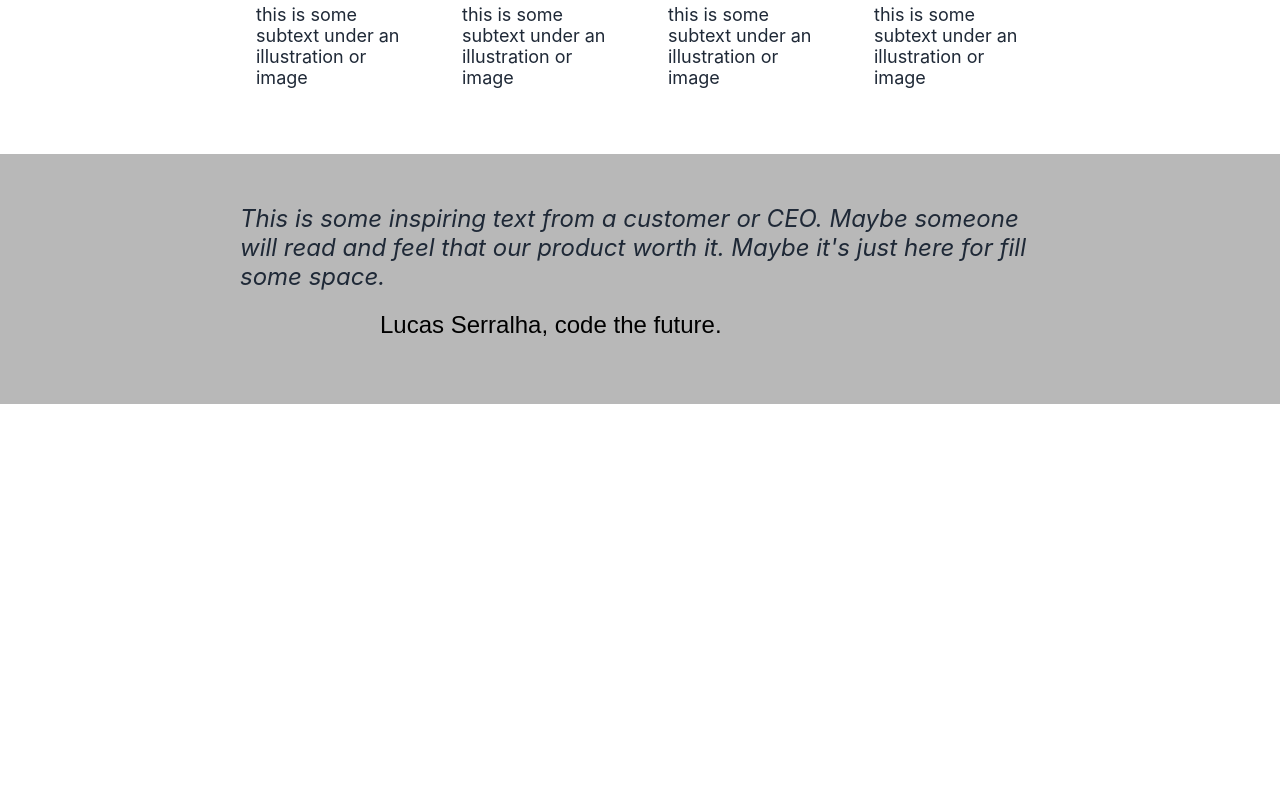
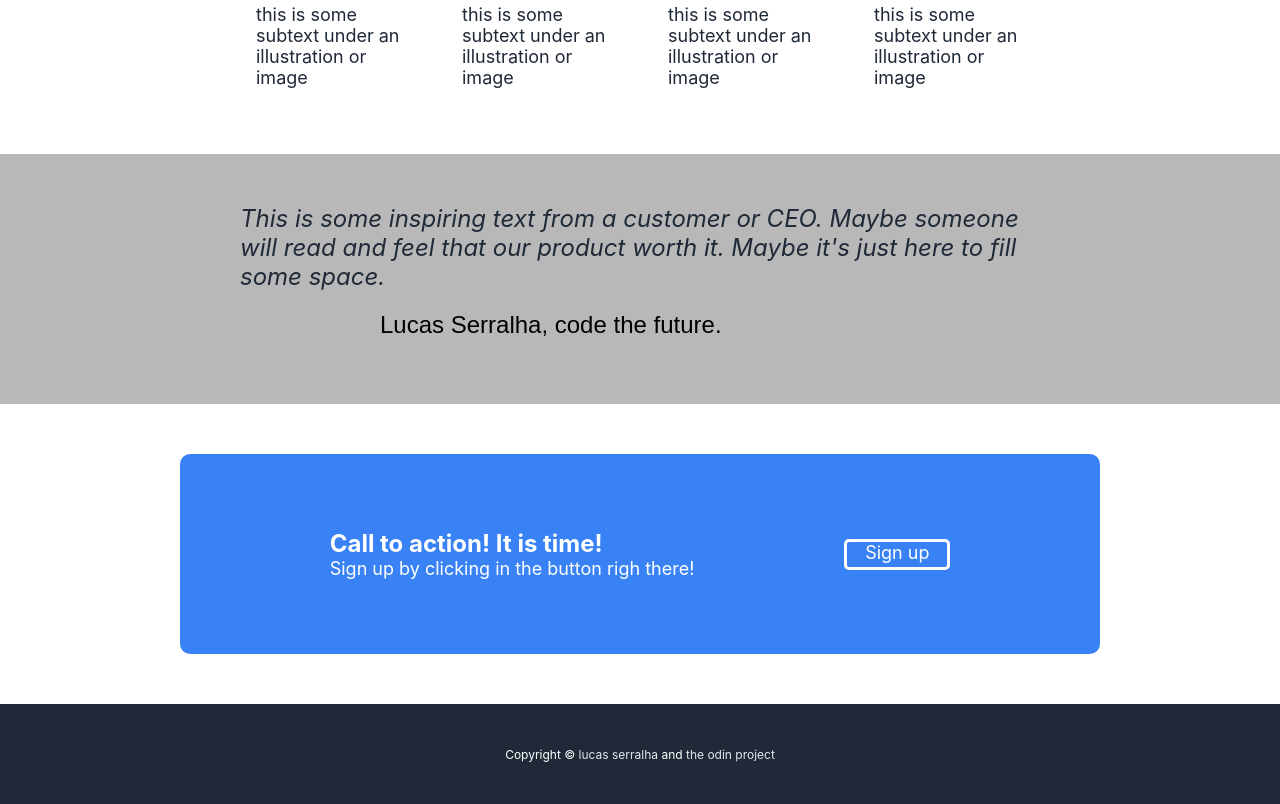
Before and after one commit to lucasSerralha/flexbox-webpage, a plain HTML site: page index.html in a window 1280 px wide. Shown: the part 642-1446 px from the top of the page. Before the commit the page ends 1046 px from the top, so only its background shows below. Drawn offline with Linux system fonts and the light colour scheme.

Commit message:
Finished!
Proud of the results. Thank you mom!

```diff
--- a/index.html
+++ b/index.html
@@ -71,13 +71,10 @@
         <div class="text33">this is some subtext under an illustration or image</div>
     </div>
 
-
-
-
     <div class="block4">
         <div class="block4-child1">
             <div id="inspiring">
-                This is some inspiring text from a customer or CEO. Maybe someone will read and feel that our product worth it. Maybe it's just here for fill some space.
+                This is some inspiring text from a customer or CEO. Maybe someone will read and feel that our product worth it. Maybe it's just here to fill some space.
             </div>
         </div>
         <div class="block4-child2">
@@ -87,6 +84,24 @@
         </div>
     </div>
 
+    <div class="block5">
+        <div class="block5-box">
+            <div class="block5-box-left">
+                <div class="call-to-action">Call to action! It is time!</div>
+                <div class="sign-up">Sign up by clicking in the button righ there!</div>
+            </div>
+            <div class="block5-box-button">
+                <div class="block5-box-button-text">Sign up</div>
+
+            </div>
+        </div>
+    </div>
+
+    <div class="footer">
+        <div class="footer-text">
+            Copyright © <a href="https://github.com/lucasSerralha">Lucas Serralha</a> and <a href="https://www.theodinproject.com/">The Odin Project</a>
+        </div>
+    </div>
 
 </body>
 </html>
--- a/style.css
+++ b/style.css
@@ -152,3 +152,55 @@ a {
     font-style: bold;
 
 }
+
+.block5 {
+    justify-content: center;
+    display: flex;
+    height: 300px;
+}
+
+.block5-box {
+    display: flex;
+    margin: 50px;
+    width: 920px;
+    background-color: #3882f6;
+    border-radius: 10px;
+    justify-content: center;
+    align-items: center;
+}
+
+.call-to-action {
+    color: white;
+    font-size: 24px;
+    font-weight: bold;
+}
+
+.sign-up {
+    color: white;
+    font-size: 18px;
+}
+
+.block5-box-button {
+    margin-left: 150px;
+    color: white;
+    font-size: 18px;
+    border: 3px solid white;
+    border-radius: 5px;
+    height: 25px;
+    width: 100px;
+    display: flex;
+    justify-content: center;
+}
+
+.footer {
+    display: flex;
+    height: 100px;
+    background-color: #1f2937;
+    align-items: center;
+    justify-content: center;
+}
+
+.footer-text {
+    color: white;
+    font-size: 12px;
+}
```
Also changed, not shown: assets/images/colors_and_stuff.png (deleted).
